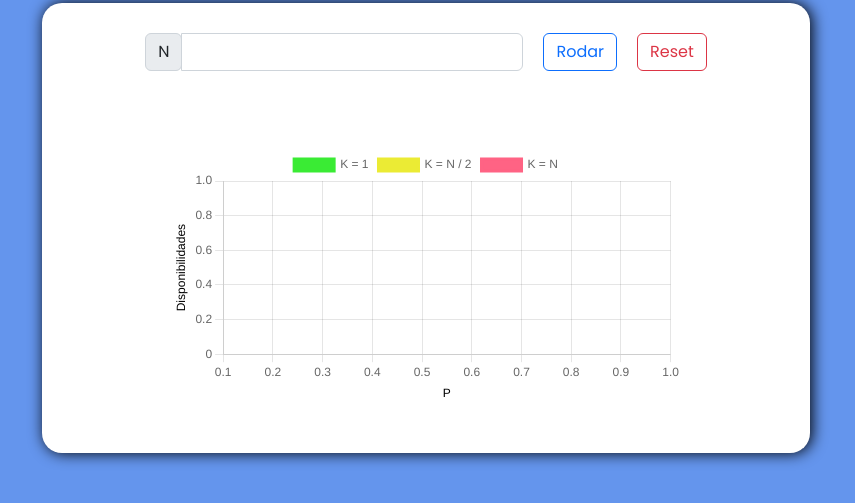
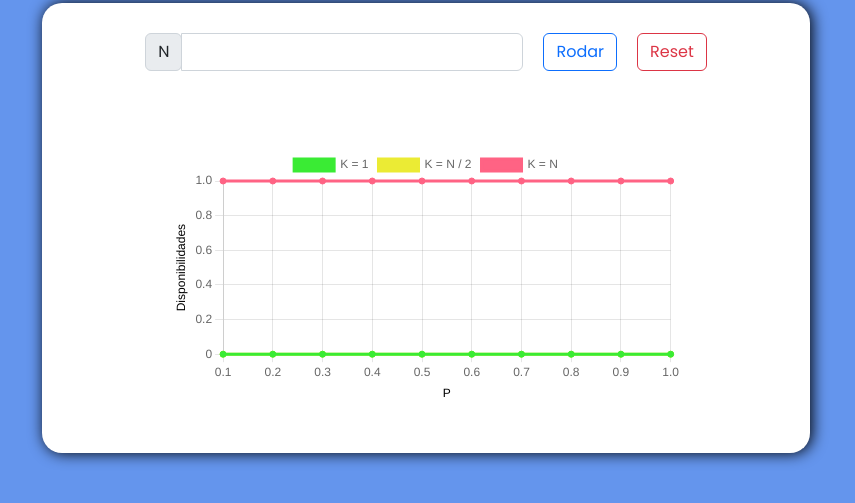
Before and after one commit to VictorTmelo/Formula-Disponibilidade, a website with bundled scripts: page src/index.html in a window 1280 px wide. Both pictures are taken after a click on the button "Rodar". Shown: the part 241-744 px from the top of the page, without its empty margins (214-1069 px from the left). Built offline with nearby package versions, Linux system fonts and the light colour scheme.

Commit message:
Full Commit

```diff
--- a/src/index.html
+++ b/src/index.html
@@ -80,6 +80,8 @@
 
   <script type="module" src="./js/main.js"></script>
 
+  <script src="./js/reset.js"></script>
+
 </body>
 
 </html>
--- a/src/js/graphConfig.js
+++ b/src/js/graphConfig.js
@@ -71,15 +71,15 @@ export const graphConfig = (grafico1, grafico2, grafico3) => {
         const dataGrafico3 = []
 
         for (let i = 0; i < grafico1.length; i++){
-            dataGrafico1.push(grafico1[i][1])
+            dataGrafico1.push(grafico1[i])
         }
 
         for (let i = 0; i < grafico2.length; i++){
-            dataGrafico2.push(grafico2[i][1])
+            dataGrafico2.push(grafico2[i])
         }
 
         for (let i = 0; i < grafico3.length; i++){
-            dataGrafico3.push(grafico3[i][1])
+            dataGrafico3.push(grafico3[i])
         }
 
         return [dataGrafico1, dataGrafico2, dataGrafico3]
--- a/src/js/main.js
+++ b/src/js/main.js
@@ -23,14 +23,12 @@ function graph1(n, k) {
 
     const array = []
 
-    for (let i = 1; i <= n; i++) {
 
-        for(let j = 0.1; j <= 1; j = j + 0.1){
-            array.push([i, disponibilidade(i, 1, j)])
-        }
-
+    for (let j = 0.1; j <= 1; j = j + 0.1) {
+        array.push(disponibilidade(n, 1, j))
     }
 
+    console.log(array)
     return array
 }
 
@@ -39,13 +37,11 @@ function graph2(n, k) {
 
     const array = []
 
-    for (let i = 1; i <= n; i++) {
 
-        for(let j = 0.1; j <= 1; j = j + 0.1){
-            array.push([i, disponibilidade(i, (Math.floor(i / 2) + 1), j)])
-        }
+    for (let j = 0.1; j <= 1; j = j + 0.1) {
+        array.push(disponibilidade(n, (Math.floor(n / 2) + 1), j))
+    }
 
-    }
 
     return array
 }
@@ -54,13 +50,11 @@ function graph3(n, k) {
 
     const array = []
 
-    for (let i = 1; i <= n; i++) {
 
-        for(let j = 0.1; j <= 1; j = j + 0.1){
-            array.push([i, disponibilidade(i, i, j)])
-        }
+    for (let j = 0.1; j <= 1; j = j + 0.1) {
+        array.push(disponibilidade(n, n, j))
+    }
 
-    }
 
     return array
 }
--- a/src/js/reset.js
+++ b/src/js/reset.js
@@ -2,6 +2,6 @@ const botaoReset = document.querySelector("#reset")
 
 botaoReset.addEventListener("click", (event) => {
 
-
+    window.location.reload()
 
 })
```
